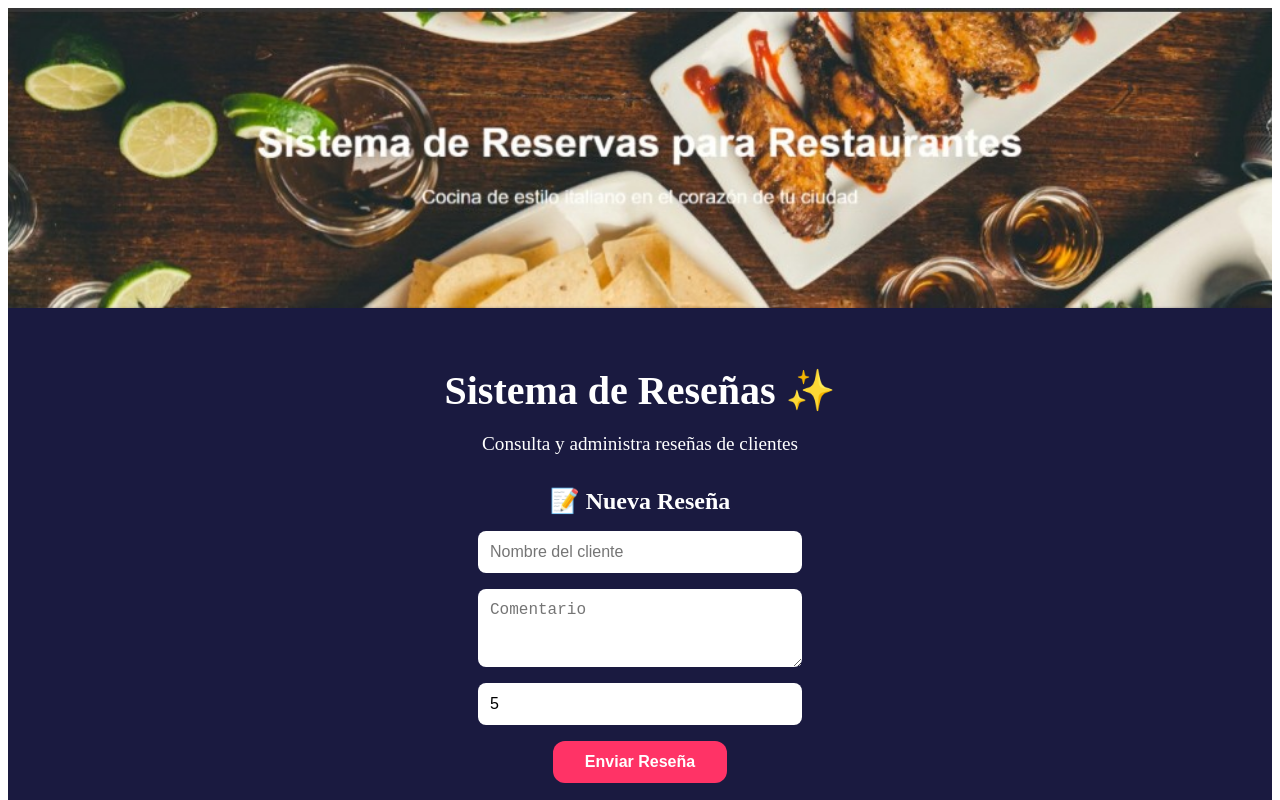
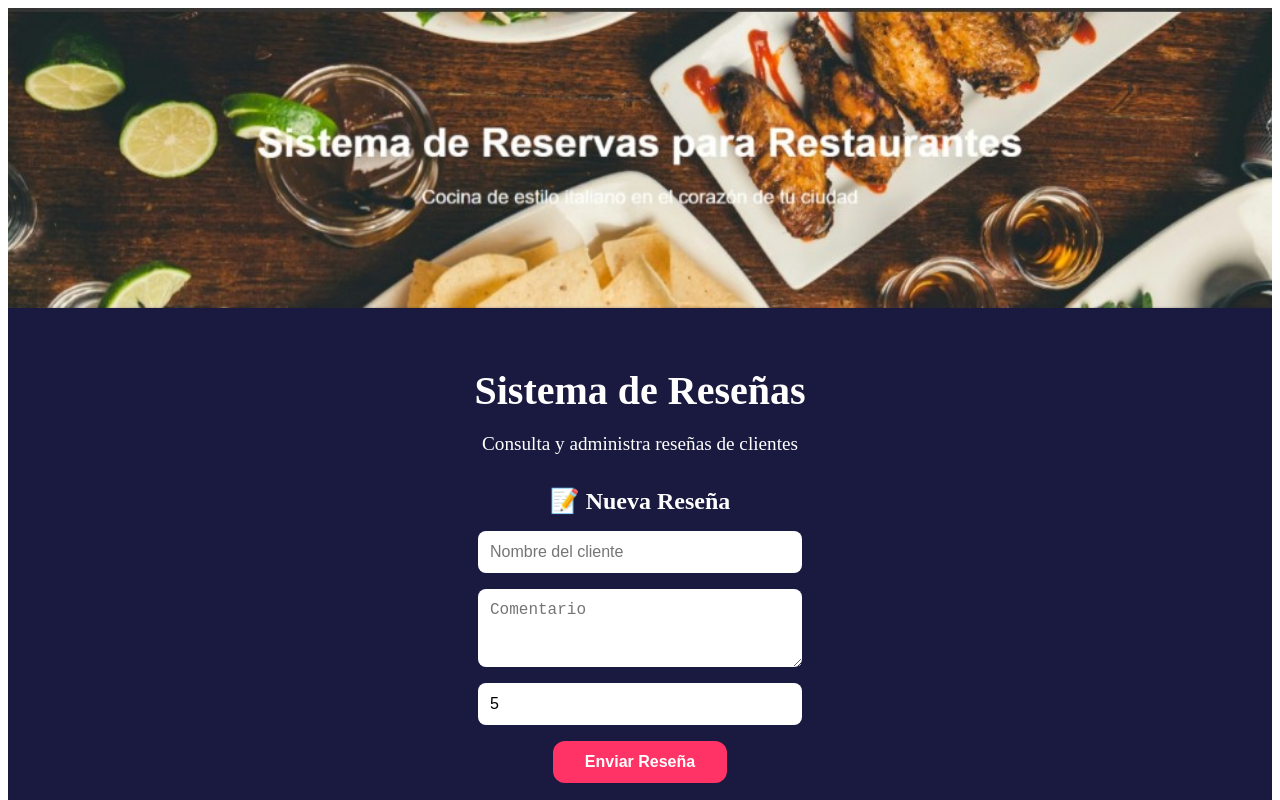
Before and after one commit to Kevin13201j/reservas-frontend-vercel-v2, a Next.js app: page / in a window 1280 px wide. Shown: the top 800 px of the page. Built offline with nearby package versions, Linux system fonts and the light colour scheme.

Commit message:
Agrega quito emojic al título principal

```diff
--- a/pages/index.js
+++ b/pages/index.js
@@ -61,7 +61,7 @@ export default function Home() {
       {/* Contenido principal */}
       <div style={{ maxWidth: '800px', margin: '0 auto', padding: '2rem', textAlign: 'center' }}>
         {/* Título movido aquí */}
-        <h1 style={{ fontSize: '2.5rem', fontWeight: 'bold', marginBottom: '1rem' }}>Sistema de Reseñas ✨</h1>
+        <h1 style={{ fontSize: '2.5rem', fontWeight: 'bold', marginBottom: '1rem' }}>Sistema de Reseñas </h1>
 
         <p style={{ fontSize: '1.2rem', marginBottom: '2rem' }}>
           Consulta y administra reseñas de clientes
```
